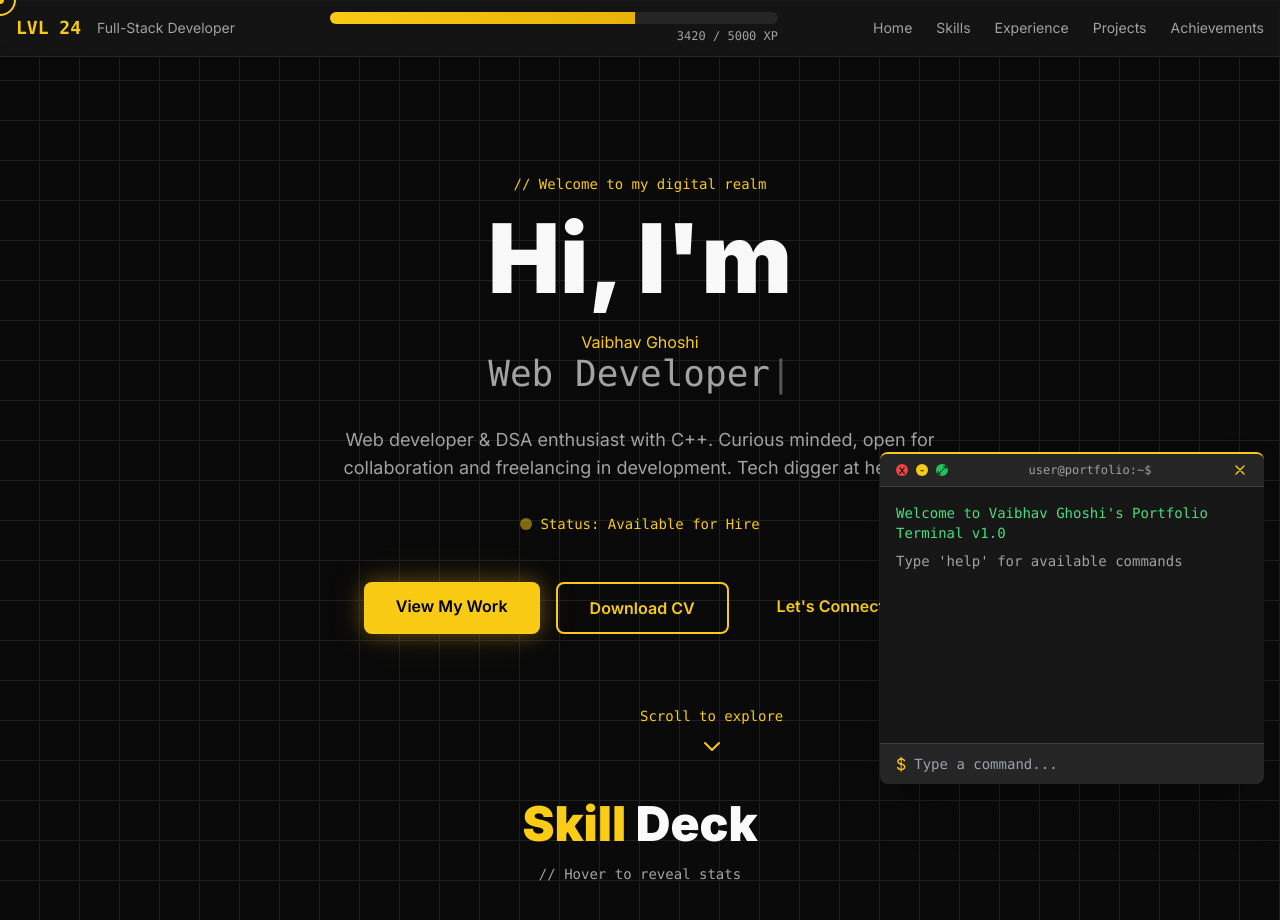
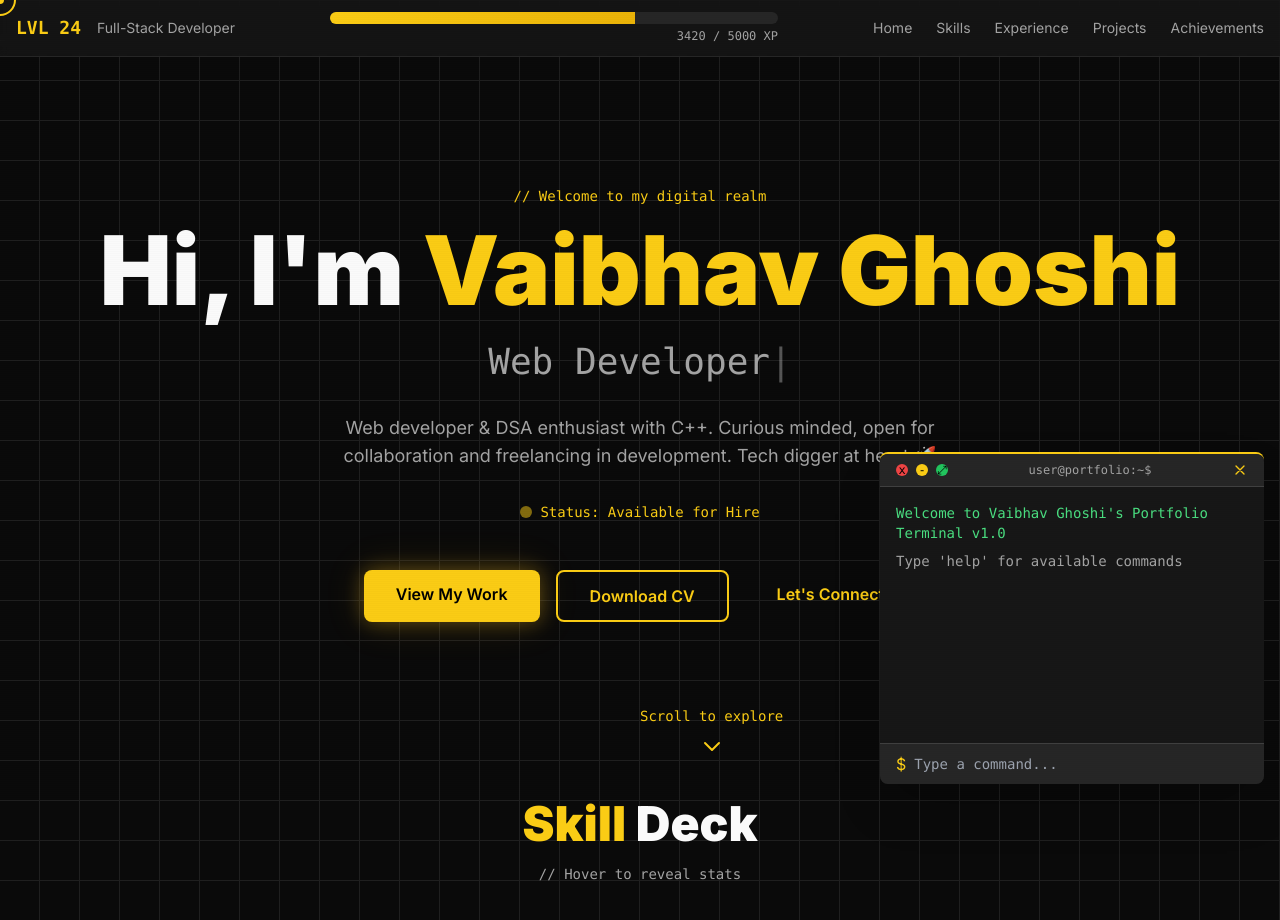
Before and after one commit to Classyvaibhav06/portfolio, a website: page index.html in a window 1280 px wide. Shown: the top 920 px of the page. Drawn offline with nearby package versions, Linux system fonts and the light colour scheme.

Commit message:
fixed ui

```diff
--- a/index.html
+++ b/index.html
@@ -265,6 +265,7 @@
 </head>
 
 <body class="grid-bg scanline">
+    <h1 class="text-transparent absolute">Vaibhav Ghoshi</h1>
     <!-- Custom Cursor -->
     <div class="cursor-ring"></div>
     <div class="cursor-dot"></div>
@@ -328,7 +329,7 @@
                 style="animation-delay: 0.2s">// Welcome to my digital realm</div>
             <h1 class="text-4xl sm:text-6xl md:text-7xl lg:text-8xl font-black mb-4 sm:mb-6 opacity-0 animate-slide-up leading-tight"
                 style="animation-delay: 0.4s">
-                Hi, I'm <h1 class="text-yellow-400">Vaibhav Ghoshi</h1>
+                Hi, I'm <span class="text-yellow-400">Vaibhav Ghoshi</span>
             </h1>
             <div class="text-xl sm:text-2xl md:text-3xl lg:text-4xl text-neutral-400 mb-6 sm:mb-8 font-mono opacity-0 animate-slide-up"
                 style="animation-delay: 0.6s">
```
